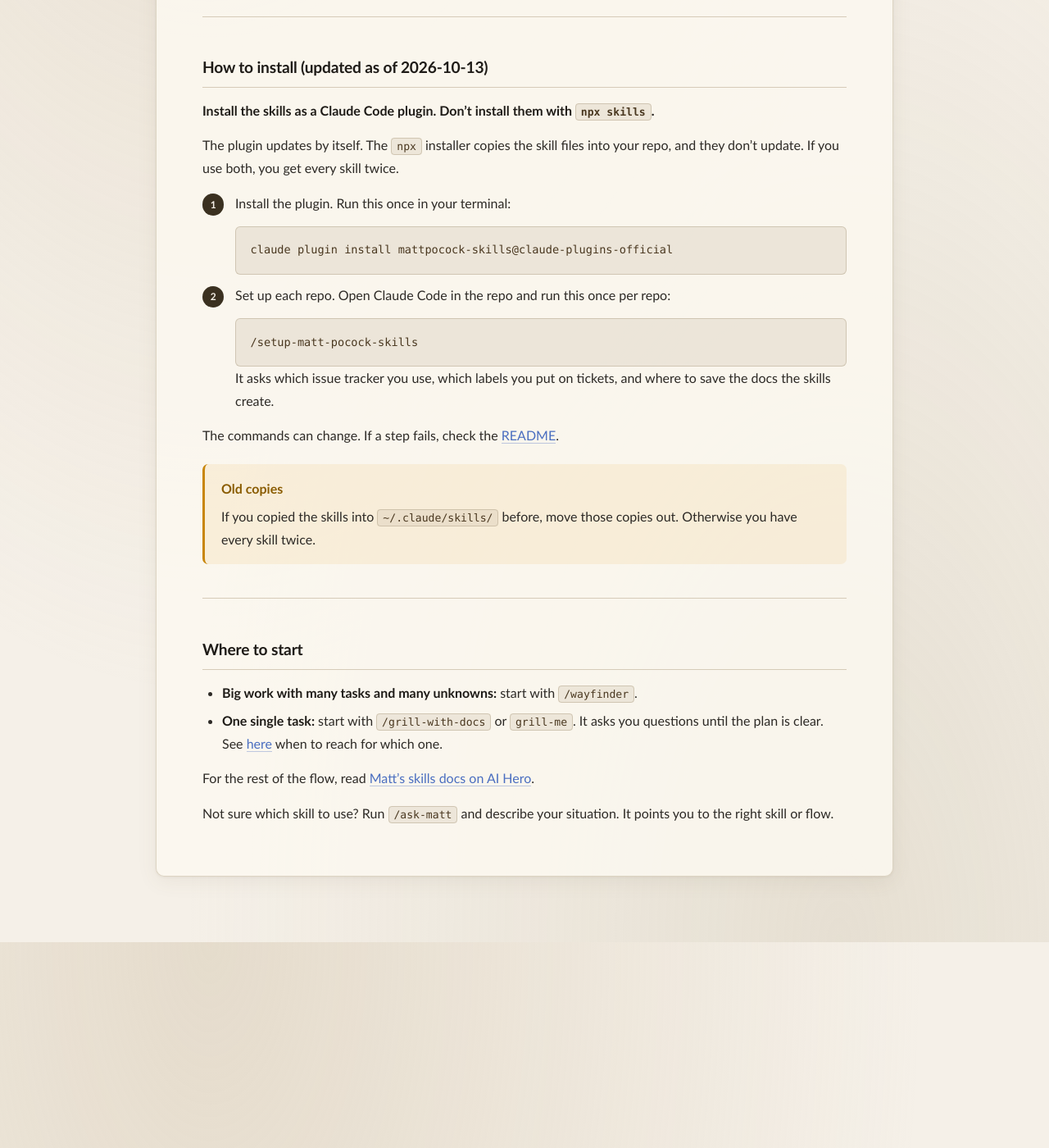
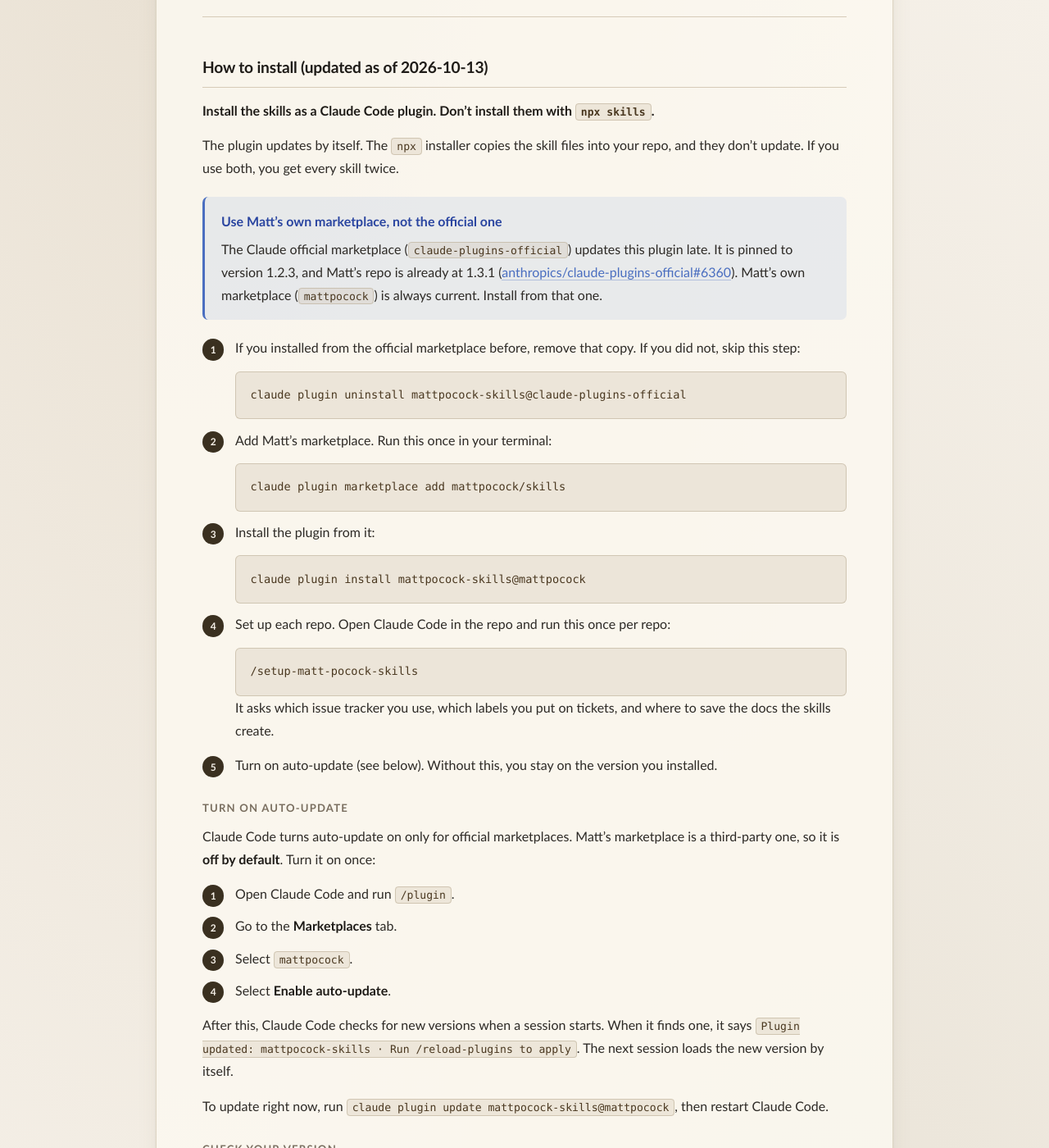
Before and after one commit to nimbus-tech-io/public-docs, a Jekyll site: the page built from matt-pocock-skills.md, in a window 1280 px wide and 1400 px high, scrolled down 844 px. Shown: the whole window at 82% size. Built offline with Jekyll 4.4.1, drawn with Linux system fonts in a browser that asks for light colours; some of the changed text lies outside the part shown.

Commit message:
Update where to install Matt's skills from

````diff
--- a/matt-pocock-skills.md
+++ b/matt-pocock-skills.md
@@ -36,13 +36,30 @@ The skills change often, so this page does not copy them. Matt's own docs are al
 
 The plugin updates by itself. The `npx` installer copies the skill files into your repo, and they don't update. If you use both, you get every skill twice.
 
-1. Install the plugin. Run this once in your terminal:
+> [!NOTE]
+> Use Matt's own marketplace, not the official one
+>
+> The Claude official marketplace (`claude-plugins-official`) updates this plugin late. It is pinned to version 1.2.3, and Matt's repo is already at 1.3.1 ([anthropics/claude-plugins-official#6360](https://github.com/anthropics/claude-plugins-official/issues/6360)). Matt's own marketplace (`mattpocock`) is always current. Install from that one.
+
+1. If you installed from the official marketplace before, remove that copy. If you did not, skip this step:
 
    ```bash
-   claude plugin install mattpocock-skills@claude-plugins-official
+   claude plugin uninstall mattpocock-skills@claude-plugins-official
    ```
 
-2. Set up each repo. Open Claude Code in the repo and run this once per repo:
+2. Add Matt's marketplace. Run this once in your terminal:
+
+   ```bash
+   claude plugin marketplace add mattpocock/skills
+   ```
+
+3. Install the plugin from it:
+
+   ```bash
+   claude plugin install mattpocock-skills@mattpocock
+   ```
+
+4. Set up each repo. Open Claude Code in the repo and run this once per repo:
 
    ```text
    /setup-matt-pocock-skills
@@ -50,7 +67,35 @@ The plugin updates by itself. The `npx` installer copies the skill files into yo
 
    It asks which issue tracker you use, which labels you put on tickets, and where to save the docs the skills create.
 
-The commands can change. If a step fails, check the [README](https://github.com/mattpocock/skills#installation-30-second-setup).
+5. Turn on auto-update (see below). Without this, you stay on the version you installed.
+
+### Turn on auto-update
+
+Claude Code turns auto-update on only for official marketplaces. Matt's marketplace is a third-party one, so it is **off by default**. Turn it on once:
+
+1. Open Claude Code and run `/plugin`.
+2. Go to the **Marketplaces** tab.
+3. Select `mattpocock`.
+4. Select **Enable auto-update**.
+
+After this, Claude Code checks for new versions when a session starts. When it finds one, it says `Plugin updated: mattpocock-skills · Run /reload-plugins to apply`. The next session loads the new version by itself.
+
+To update right now, run `claude plugin update mattpocock-skills@mattpocock`, then restart Claude Code.
+
+### Check your version
+
+```bash
+claude plugin list
+```
+
+Look for `mattpocock-skills@mattpocock`. It must say it comes from `mattpocock`, not `claude-plugins-official`. If you see both, you have every skill twice. Remove the official one with the command in step 1.
+
+> [!TIP]
+> When to go back to the official store
+>
+> When issue #6360 is closed and the official pin is current, the official store is fine again. Until then, use `mattpocock`.
+
+The commands can change. If a step fails, check the [README](https://github.com/mattpocock/skills#installation-30-second-setup) and the [Claude Code plugin docs](https://code.claude.com/docs/en/discover-plugins).
 
 > [!WARNING]
 > Old copies
````
Also changed, not shown: _data/changelog.yml (+10 -0 lines).
